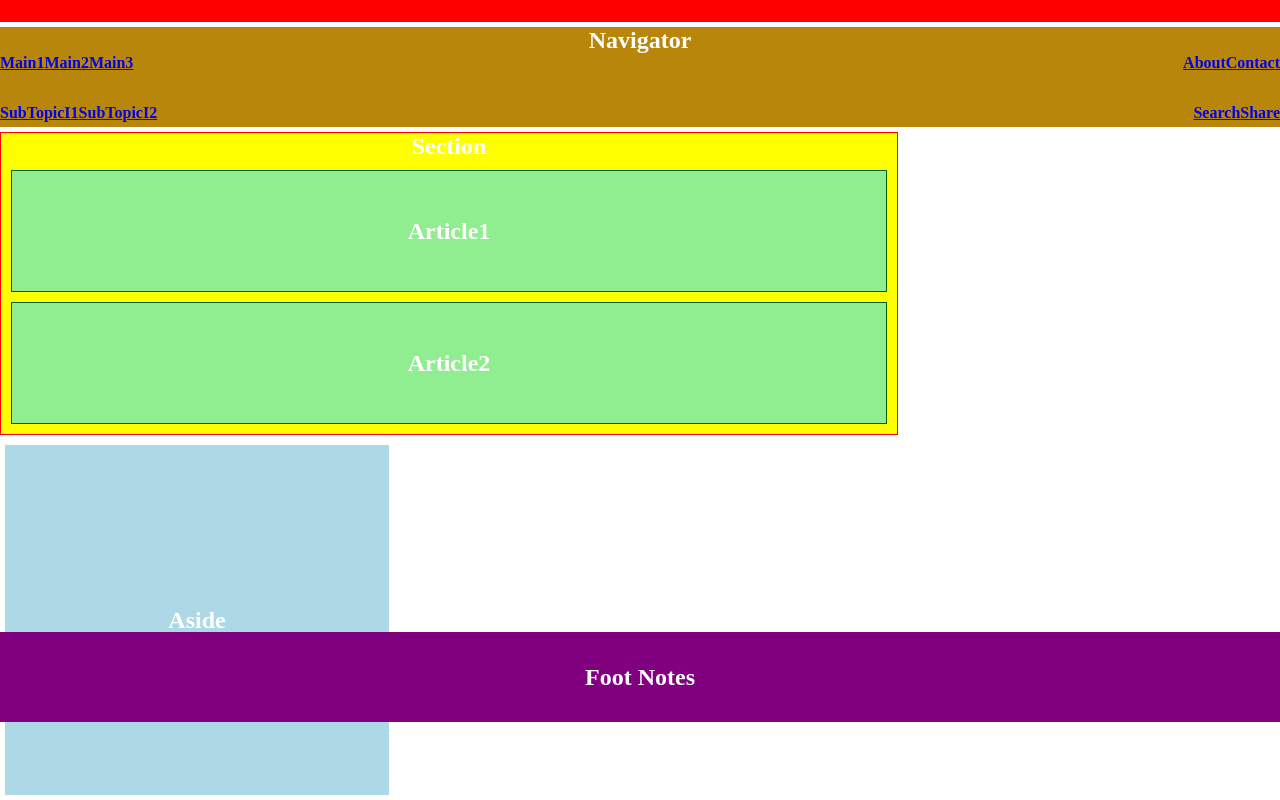
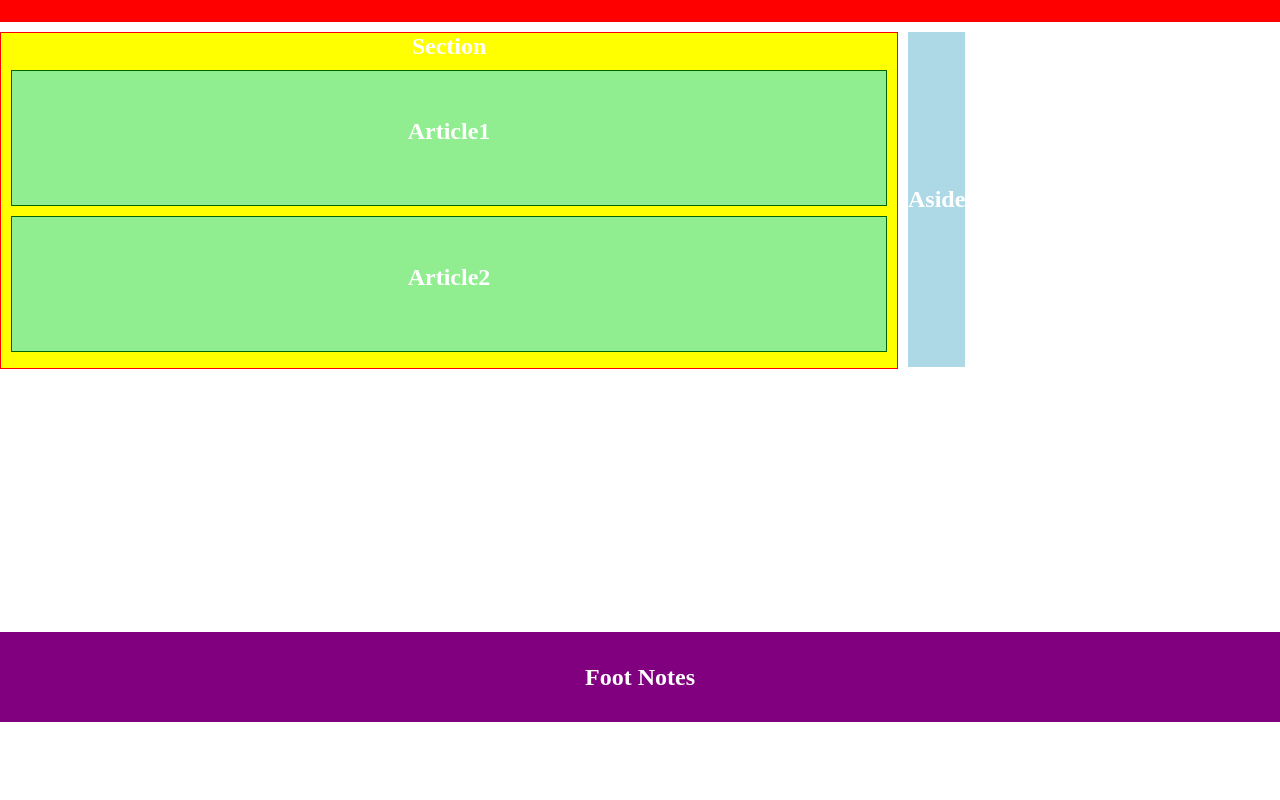
Before and after one commit to swapnika-y/swapnika-y.github.io, a plain HTML site: page sampleLayout.html in a window 1280 px wide. Shown: the part 78-878 px from the top of the page. After the commit the page ends 800 px from the top, so only its background shows below. Drawn offline with Linux system fonts and the light colour scheme.

Commit message:
messing up with section n aside layout

```diff
--- a/sampleLayout.html
+++ b/sampleLayout.html
@@ -6,7 +6,7 @@
     </head>
     <body>
         <header><h1>Header</h1></header>
-        <nav>Navigator
+        <!--<nav>Navigator
         <div id="navDiv">
             <div class="navbar1">
                 <div class="nav1left">
@@ -40,7 +40,7 @@
                 </div>
             </div>
         </div>
-        </nav>
+        </nav>-->
         <div class="content">
             <section>Section
                 <article>Article1</article>
--- a/sampleStyle.css
+++ b/sampleStyle.css
@@ -18,24 +18,25 @@ h1{
 }
 
 .content{
-    height: 350px;
+    height: 335px;
     width: 100%;
-}
-aside{
-	background-color: lightblue;
-    width: 30%;
-    margin: 5px 0 5px 5px;
-    line-height: 350px;
-	/*float:right;
-	display: block;*/
-	float:left;
 }
 
 section{
 	background-color: yellow;
     width: 70%;
+    height: 100%;
     border: 1px solid red;
     margin: 5px 5px 5px 0;
+	float:left;
+}
+aside{
+	background-color: lightblue;
+    width: auto;
+    margin: 5px 0 5px 5px;
+    line-height: 335px;
+	/*float:right;
+	display: block;*/
 	float:left;
 }
 
@@ -92,12 +93,12 @@ ul li{
 }
 .nav1left{
     float: left;
-    display: inline-flex;
+    display: inline;
 }
 .nav1right{
     display: block;
     position: relative;
-    display: inline-flex;
+    display: inline;
     float: right;
     right:0;
 }
```
